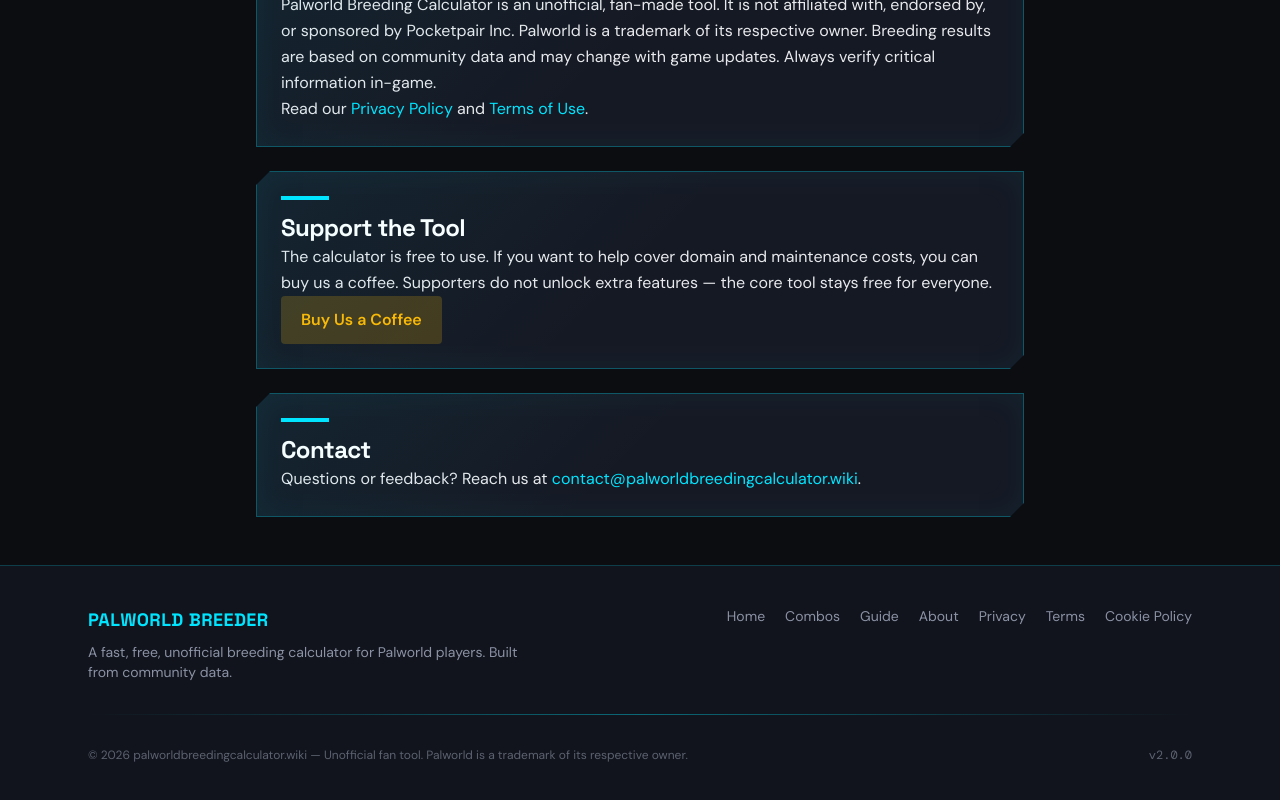
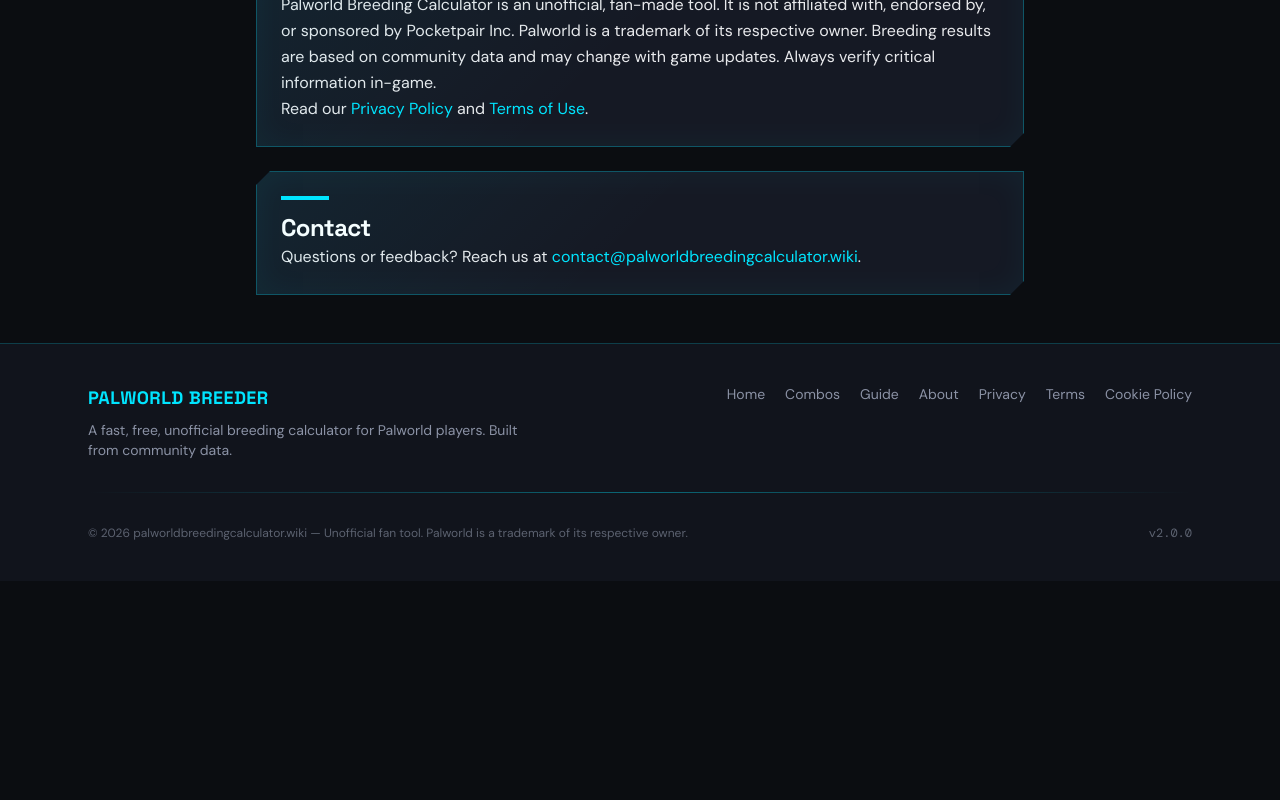
Before and after one commit to pybest-ops/palworld-breeding-calculator, a Next.js app: page /about in a window 1280 px wide. Shown: the part 802-1602 px from the top of the page. After the commit the page ends 1383 px from the top, so only its background shows below. Built offline with nearby package versions, Linux system fonts and the light colour scheme.

Commit message:
fix: dropdown overlay not clipped, about donation block removed, overlay opacity 0.8

```diff
--- a/app/about/page.tsx
+++ b/app/about/page.tsx
@@ -91,22 +91,6 @@
 
             <article className="hud-panel p-6">
               <div className="mb-3 h-1 w-12 bg-cyan" />
-              <h2 className="font-display text-2xl font-bold text-white">Support the Tool</h2>
-              <p className="leading-relaxed text-ink">
-                The calculator is free to use. If you want to help cover domain and maintenance costs, you can buy us a coffee. Supporters do not unlock extra features — the core tool stays free for everyone.
-              </p>
-              <a
-                href="https://ko-fi.com/"
-                target="_blank"
-                rel="noopener noreferrer"
-                className="inline-flex items-center justify-center rounded bg-amber/20 px-5 py-3 font-semibold text-amber transition-all hover:bg-amber/30 hover:shadow-[0_0_16px_rgba(255,184,0,0.35)]"
-              >
-                Buy Us a Coffee
-              </a>
-            </article>
-
-            <article className="hud-panel p-6">
-              <div className="mb-3 h-1 w-12 bg-cyan" />
               <h2 className="font-display text-2xl font-bold text-white">Contact</h2>
               <p className="leading-relaxed text-ink">
                 Questions or feedback? Reach us at{' '}
--- a/components/BreedingCalculator.tsx
+++ b/components/BreedingCalculator.tsx
@@ -320,7 +320,9 @@
       </button>
 
       {open && (
-        <div className="absolute z-20 mt-2 w-full hud-panel border-cyan/30">
+        <div className="fixed inset-0 z-40 bg-black/50 sm:absolute sm:inset-auto sm:mt-2 sm:w-full" onClick={() => setOpen(false)}>
+          <div className="absolute left-1/2 top-1/2 w-11/12 max-w-md -translate-x-1/2 -translate-y-1/2 sm:relative sm:left-auto sm:top-auto sm:w-full sm:translate-x-0 sm:translate-y-0">
+            <div className="w-full hud-panel border-cyan/30" onClick={(e) => e.stopPropagation()}>
               <div className="border-b border-cyan/10 p-2">
                 <input
                   type="text"
@@ -352,6 +354,8 @@
                   <li className="px-3 py-2 text-sm text-muted">No matches.</li>
                 )}
               </ul>
+            </div>
+          </div>
         </div>
       )}
     </div>
--- a/components/VideoBackground.tsx
+++ b/components/VideoBackground.tsx
@@ -14,7 +14,7 @@
       >
         <source src="/videos/hero-bg.mp4" type="video/mp4" />
       </video>
-      <div className="absolute inset-0 bg-void/85" />
+      <div className="absolute inset-0 bg-void/80" />
       <div className="absolute inset-0 bg-[length:40px_40px] bg-grid-pattern opacity-40" />
       <div className="absolute inset-0 bg-gradient-to-b from-void/60 via-transparent to-void/90" />
     </div>
```
Lines whose indentation alone changed are shown as unchanged.
